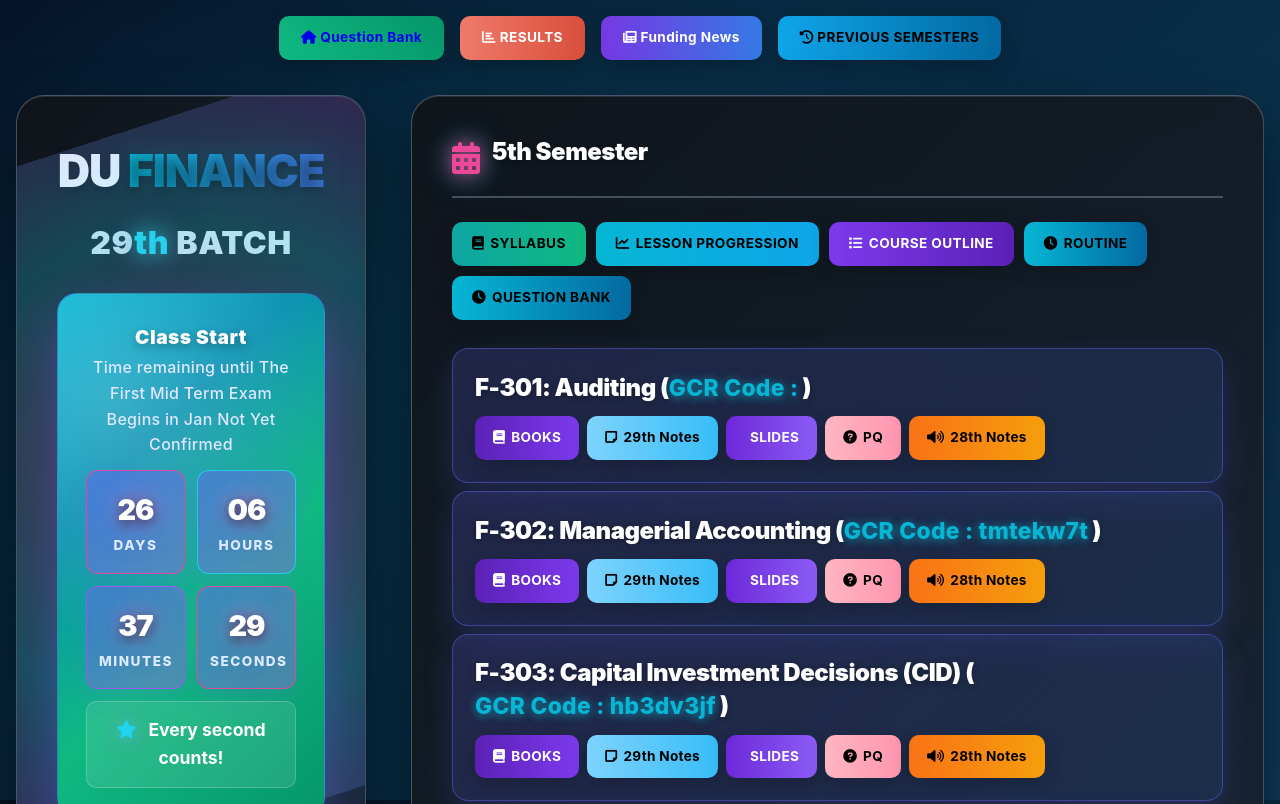
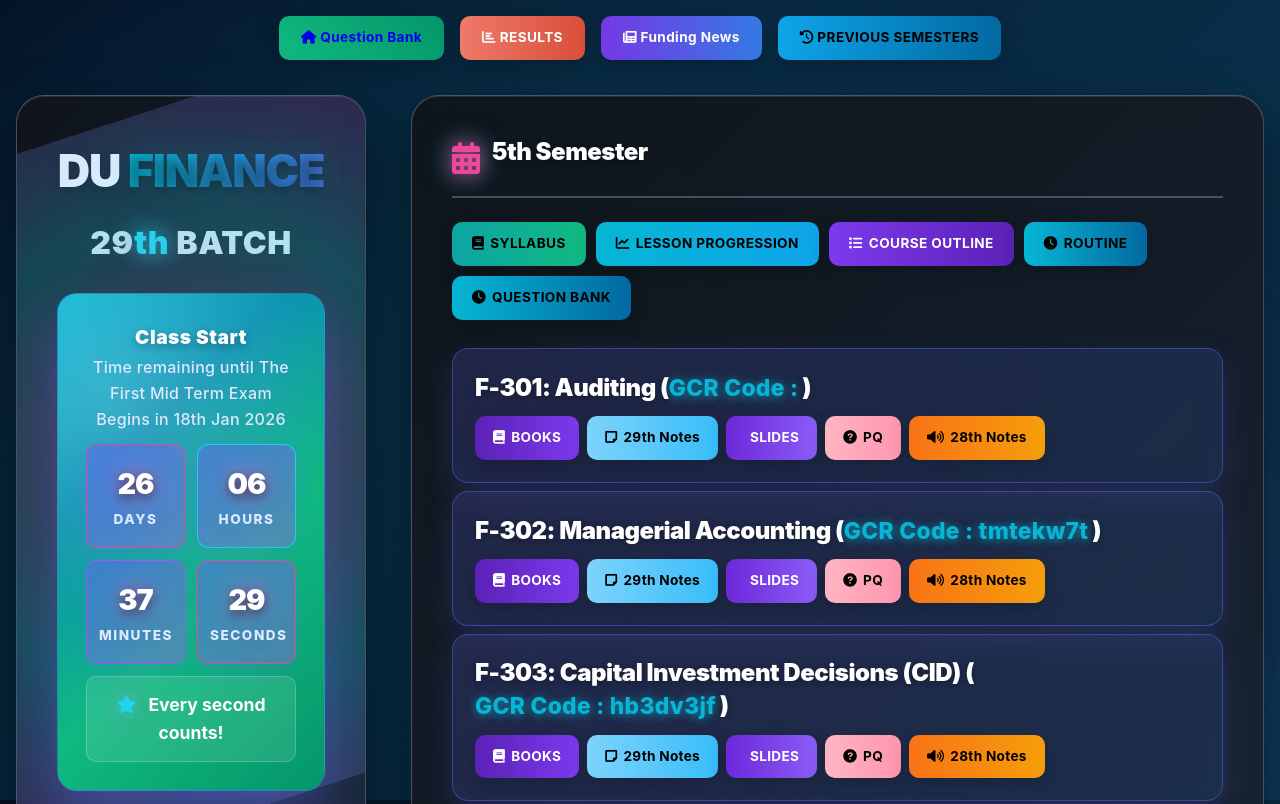
Before and after one commit to NabilKuppu/fin29th, a plain HTML site: page index.html in a window 1280 px wide. Shown: the top 804 px of the page. Drawn offline with Linux system fonts and the light colour scheme.

Commit message:
update timer

```diff
--- a/index.html
+++ b/index.html
@@ -58,8 +58,8 @@
               <div class="countdown-header">
                 <div class="countdown-title">Class Start</div>
                 <div class="countdown-subtitle">
-                  Time remaining until The First Mid Term Exam Begins in Jan Not
-                  Yet Confirmed
+                  Time remaining until The First Mid Term Exam Begins in 18th
+                  Jan 2026
                 </div>
               </div>
 
```
